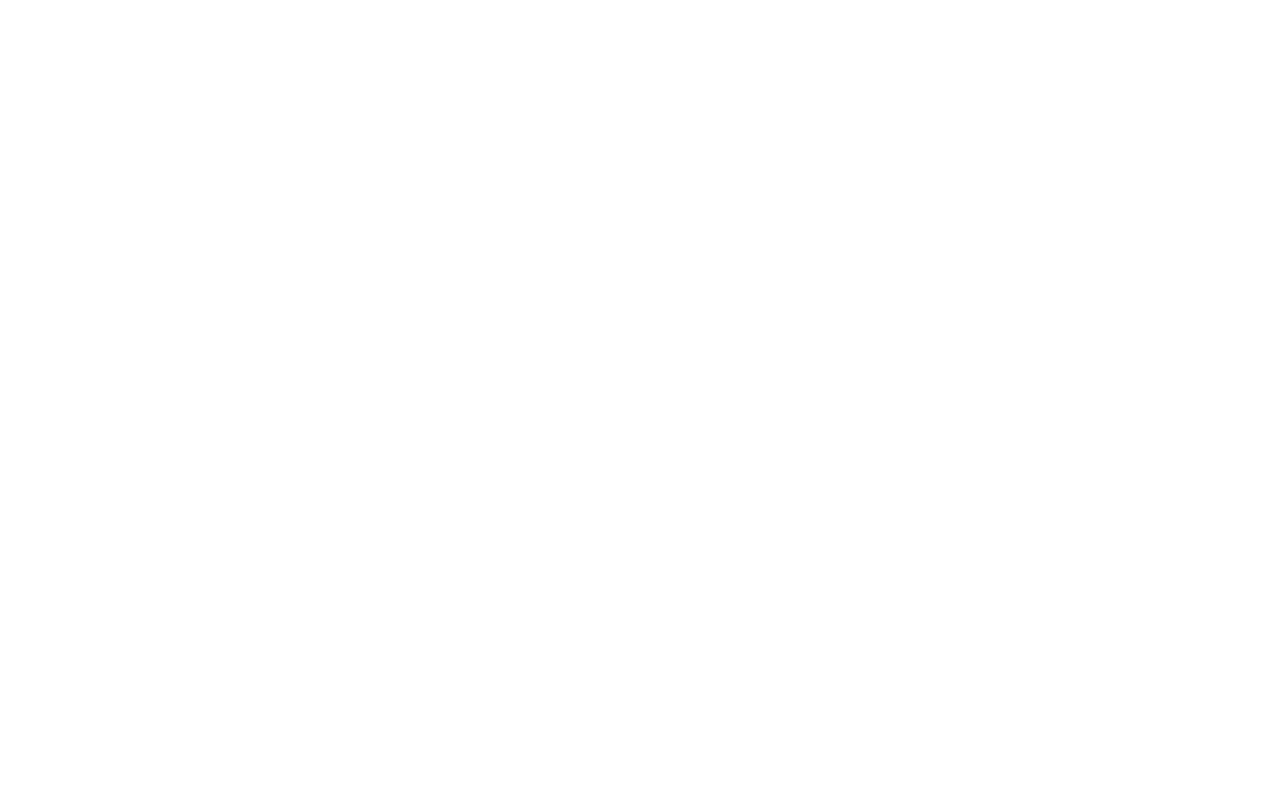
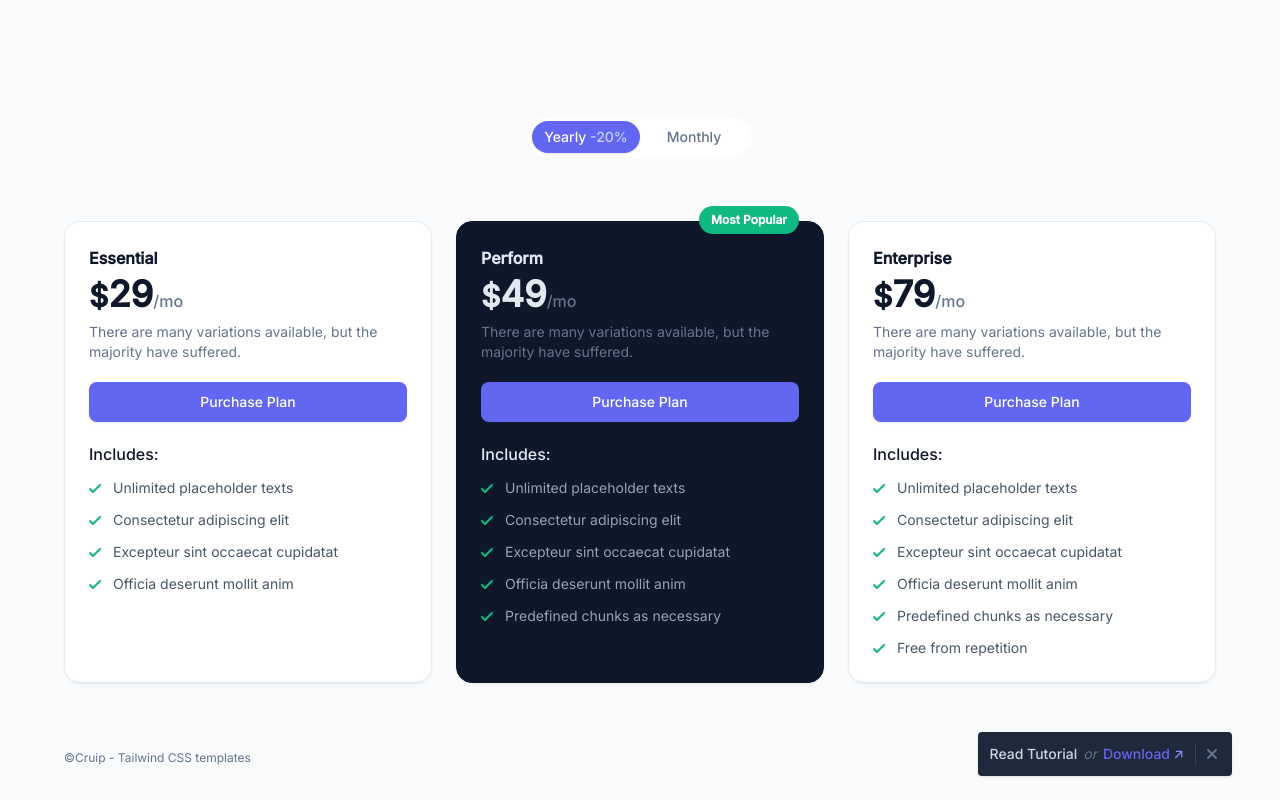
Before and after one commit to cruip/cruip-tutorials-vue, a Vue app: page /pricing-tabs in a window 1280 px wide. Before the commit this address had no page. Built offline with nearby package versions, Linux system fonts and the light colour scheme.

Commit message:
add pricing tabs component

```diff
--- a/index.html
+++ b/index.html
@@ -6,7 +6,7 @@
     <meta name="viewport" content="width=device-width, initial-scale=1.0" />
     <title>Cruip Tutorials</title>
   </head>
-  <body class="font-inter antialiased h-screen px-6 py-6 md:py-8">
+  <body class="font-inter antialiased h-screen bg-slate-50 px-6 py-6 md:py-8">
     <div id="app" class="h-full flex flex-col justify-between before:h-6"></div>
     <script type="module" src="/src/main.ts"></script>
   </body>
--- /dev/null
+++ b/src/components/PricingTab.vue
@@ -0,0 +1,48 @@
+<script setup lang="ts">
+interface Props {
+    yearly: boolean
+    popular: boolean
+    planName: string
+    price: {
+        monthly: number
+        yearly: number
+    }
+    planDescription: string
+    features: string[]
+}
+
+const props = defineProps<Props>()
+</script>
+
+<template>
+    <div class="h-full" :class="{ 'dark': props.popular }">
+        <div class="relative flex flex-col h-full p-6 rounded-2xl bg-white dark:bg-slate-900 border border-slate-200 dark:border-slate-900 shadow shadow-slate-950/5">
+            <div v-if="props.popular" class="absolute top-0 right-0 mr-6 -mt-4">
+                <div class="inline-flex items-center text-xs font-semibold py-1.5 px-3 bg-emerald-500 text-white rounded-full shadow-sm shadow-slate-950/5">Most Popular</div>
+            </div>
+            <div class="mb-5">
+                <div class="text-slate-900 dark:text-slate-200 font-semibold mb-1">{{ props.planName }}</div>
+                <div class="inline-flex items-baseline mb-2">
+                    <span class="text-slate-900 dark:text-slate-200 font-bold text-3xl">$</span>
+                    <span class="text-slate-900 dark:text-slate-200 font-bold text-4xl" v-text="yearly ? props.price.monthly : props.price.yearly"></span>
+                    <span class="text-slate-500 font-medium">/mo</span>
+                </div>
+                <div class="text-sm text-slate-500 mb-5">{{ props.planDescription }}</div>
+                <a class="w-full inline-flex justify-center whitespace-nowrap rounded-lg bg-indigo-500 px-3.5 py-2.5 text-sm font-medium text-white shadow-sm shadow-indigo-950/10 hover:bg-indigo-600 focus-visible:outline-none focus-visible:ring focus-visible:ring-indigo-300 dark:focus-visible:ring-slate-600 transition-colors duration-150" href="#0">
+                    Purchase Plan
+                </a>
+            </div>
+            <div class="text-slate-900 dark:text-slate-200 font-medium mb-3">Includes:</div>
+            <ul class="text-slate-600 dark:text-slate-400 text-sm space-y-3 grow">
+                <template v-for="feature in props.features">
+                    <li class="flex items-center">
+                        <svg class="w-3 h-3 fill-emerald-500 mr-3 shrink-0" viewBox="0 0 12 12" xmlns="http://www.w3.org/2000/svg">
+                            <path d="M10.28 2.28L3.989 8.575 1.695 6.28A1 1 0 00.28 7.695l3 3a1 1 0 001.414 0l7-7A1 1 0 0010.28 2.28z" />
+                        </svg>
+                        <span>{{ feature }}</span>
+                    </li>
+                </template>
+            </ul>
+        </div>
+    </div>
+</template>
--- /dev/null
+++ b/src/components/PricingTabs.vue
@@ -0,0 +1,72 @@
+<script setup lang="ts">
+import { ref } from 'vue'
+import PricingTab from './PricingTab.vue';
+
+const yearly = ref<boolean>(true)
+</script>
+
+<template>
+    <div>
+
+        <!-- Pricing toggle -->
+        <div class="flex justify-center max-w-[14rem] m-auto mb-8 lg:mb-16">
+            <div class="relative flex w-full p-1 bg-white dark:bg-slate-900 rounded-full">
+                <span class="absolute inset-0 m-1 pointer-events-none" aria-hidden="true">
+                    <span class="absolute inset-0 w-1/2 bg-indigo-500 rounded-full shadow-sm shadow-indigo-950/10 transform transition-transform duration-150 ease-in-out" :class="yearly ? 'translate-x-0' : 'translate-x-full'"></span>
+                </span>
+                <button class="relative flex-1 text-sm font-medium h-8 rounded-full focus-visible:outline-none focus-visible:ring focus-visible:ring-indigo-300 dark:focus-visible:ring-slate-600 transition-colors duration-150 ease-in-out" :class="yearly ? 'text-white' : 'text-slate-500 dark:text-slate-400'" @click.prevent="yearly = true">Yearly <span :class="yearly ? 'text-indigo-200' : 'text-slate-400 dark:text-slate-500'">-20%</span></button>
+                <button class="relative flex-1 text-sm font-medium h-8 rounded-full focus-visible:outline-none focus-visible:ring focus-visible:ring-indigo-300 dark:focus-visible:ring-slate-600 transition-colors duration-150 ease-in-out" :class="yearly ? 'text-slate-500 dark:text-slate-400' : 'text-white'" @click.prevent="yearly = false">Monthly</button>
+            </div>
+        </div>
+
+        <div class="max-w-sm mx-auto grid gap-6 lg:grid-cols-3 items-start lg:max-w-none">
+
+            <!-- Pricing tab 1 -->
+            <PricingTab
+                :yearly="yearly"
+                :popular="false"
+                planName="Essential"
+                :price="{ monthly: 29, yearly: 35 }"
+                planDescription="There are many variations available, but the majority have suffered."
+                :features="[
+                    'Unlimited placeholder texts',
+                    'Consectetur adipiscing elit',
+                    'Excepteur sint occaecat cupidatat',
+                    'Officia deserunt mollit anim',
+                ]" />
+
+            <!-- Pricing tab 2 -->
+            <PricingTab
+                :yearly="yearly"
+                :popular="true"
+                planName="Perform"
+                :price="{ monthly: 49, yearly: 55 }"
+                planDescription="There are many variations available, but the majority have suffered."
+                :features="[
+                    'Unlimited placeholder texts',
+                    'Consectetur adipiscing elit',
+                    'Excepteur sint occaecat cupidatat',
+                    'Officia deserunt mollit anim',
+                    'Predefined chunks as necessary',
+                ]" />
+
+            <!-- Pricing tab 3 -->
+            <PricingTab
+                :yearly="yearly"
+                :popular="false"
+                planName="Enterprise"
+                :price="{ monthly: 79, yearly: 85 }"
+                planDescription="There are many variations available, but the majority have suffered."
+                :features="[
+                    'Unlimited placeholder texts',
+                    'Consectetur adipiscing elit',
+                    'Excepteur sint occaecat cupidatat',
+                    'Officia deserunt mollit anim',
+                    'Predefined chunks as necessary',
+                    'Free from repetition',
+                ]" />
+
+        </div>
+
+    </div>
+</template>
--- /dev/null
+++ b/src/pages/PricingTabsPage.vue
@@ -0,0 +1,18 @@
+<script setup lang="ts">
+import PricingTabs from '../components/PricingTabs.vue';
+import Banner from '../components/Banner.vue'
+</script>
+
+<template>
+  <main class="my-6">
+    <div class="w-full max-w-6xl mx-auto">
+      <PricingTabs />
+    </div>
+  </main>
+  <footer class="h-6">
+    <div class="w-full max-w-6xl mx-auto">
+      <a class="text-xs text-slate-500 hover:text-slate-800 transition-colors duration-150" href="https://cruip.com">&copy;Cruip - Tailwind CSS templates</a>
+    </div>
+  </footer>
+  <Banner tutorialUrl="https://cruip.com/how-to-build-a-modal-video-component-with-tailwind-css-and-vue/" downloadUrl="https://github.com/cruip/cruip-tutorials-vue/blob/main/src/components/ModalVideo.vue" />
+</template>
--- a/src/router.ts
+++ b/src/router.ts
@@ -1,5 +1,6 @@
 import { createRouter, createWebHistory } from 'vue-router'
 import ModalVideoPage from './pages/ModalVideoPage.vue'
+import PricingTabsPage from './pages/PricingTabsPage.vue'
 
 const router = createRouter({
   history: createWebHistory(),
@@ -8,6 +9,10 @@ const router = createRouter({
       path: '/modal-video',
       component: ModalVideoPage
     },
+    {
+      path: '/pricing-tabs',
+      component: PricingTabsPage
+    },
   ]
 })
 
--- a/tailwind.config.js
+++ b/tailwind.config.js
@@ -4,6 +4,7 @@ export default {
     './index.html',
     './src/**/*.{vue,js,ts,jsx,tsx}',
   ],
+  darkMode: 'class',
   theme: {
     extend: {
       fontFamily: {
```
